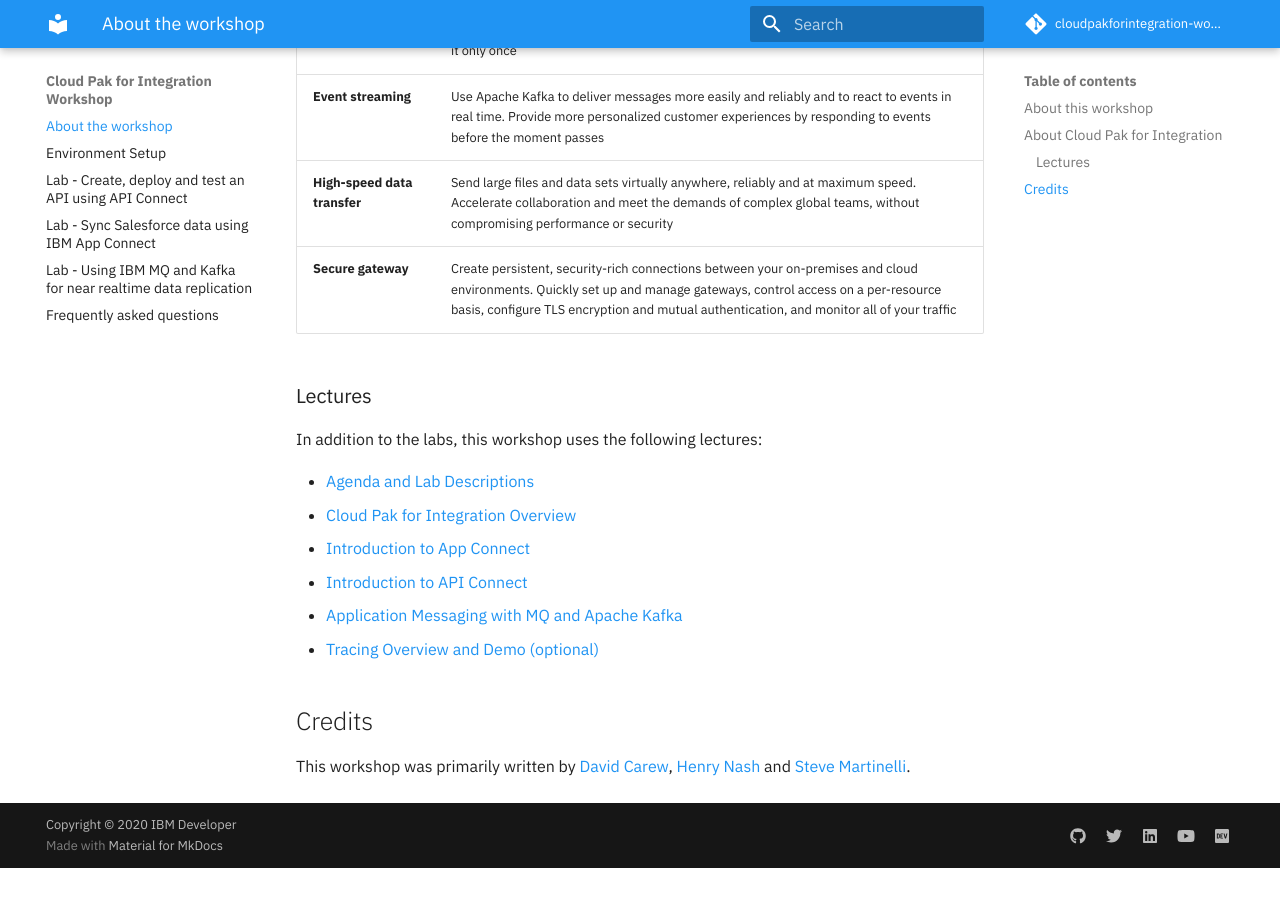
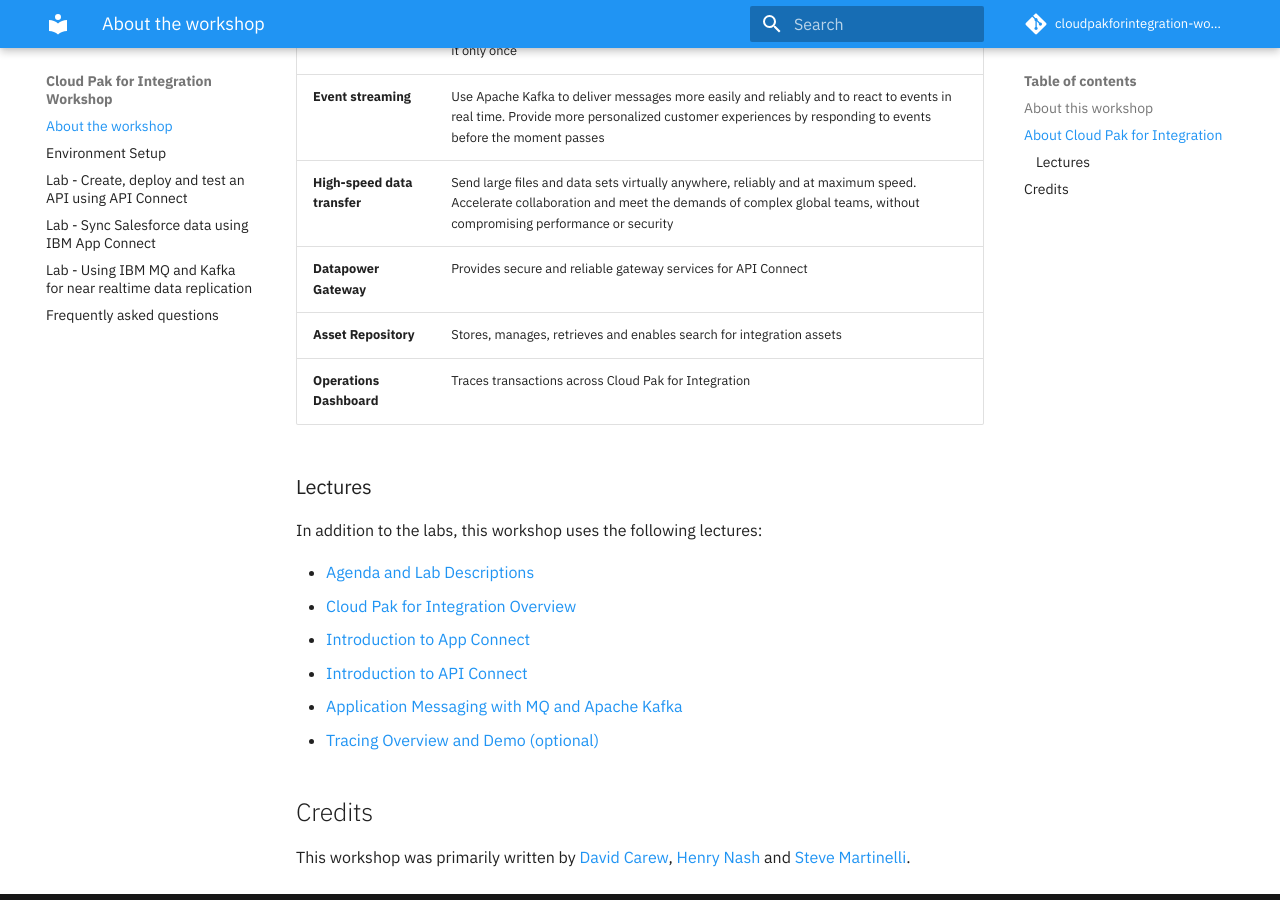
Before and after one commit to IBM/cloudpakforintegration-workshop, an MkDocs documentation site: the page built from docs/README.md, in a window 1280 px wide and 900 px high, scrolled down 1468 px. Built offline with MkDocs 1.6.1 and Material for MkDocs 9.7.7, drawn with Linux system fonts in a browser that asks for light colours; comment, search, counter and statistics services are not loaded; before the commit the page ends 2336 px from its top, so only the background shows below that.

Commit message:
Removed ref to Secure Gateway

```diff
--- a/docs/README.md
+++ b/docs/README.md
@@ -28,7 +28,9 @@
 | **Enterprise messaging** | Simplify, accelerate and facilitate the reliable exchange of data with a flexible and security-rich messaging solution that’s trusted by some of the world’s most successful enterprises. Ensure you receive the information you need, when you need it - and receive it only once |
 | **Event streaming** | Use Apache Kafka to deliver messages more easily and reliably and to react to events in real time. Provide more personalized customer experiences by responding to events before the moment passes |
 | **High-speed data transfer** | Send large files and data sets virtually anywhere, reliably and at maximum speed. Accelerate collaboration and meet the demands of complex global teams, without compromising performance or security |
-| **Secure gateway** | Create persistent, security-rich connections between your on-premises and cloud environments. Quickly set up and manage gateways, control access on a per-resource basis, configure TLS encryption and mutual authentication, and monitor all of your traffic |
+| **Datapower Gateway** | Provides secure and reliable gateway services for API Connect |
+| **Asset Repository** | Stores, manages, retrieves and enables search for integration assets |
+| **Operations Dashboard** | Traces transactions across Cloud Pak for Integration |
 
 ### Lectures
 
```
